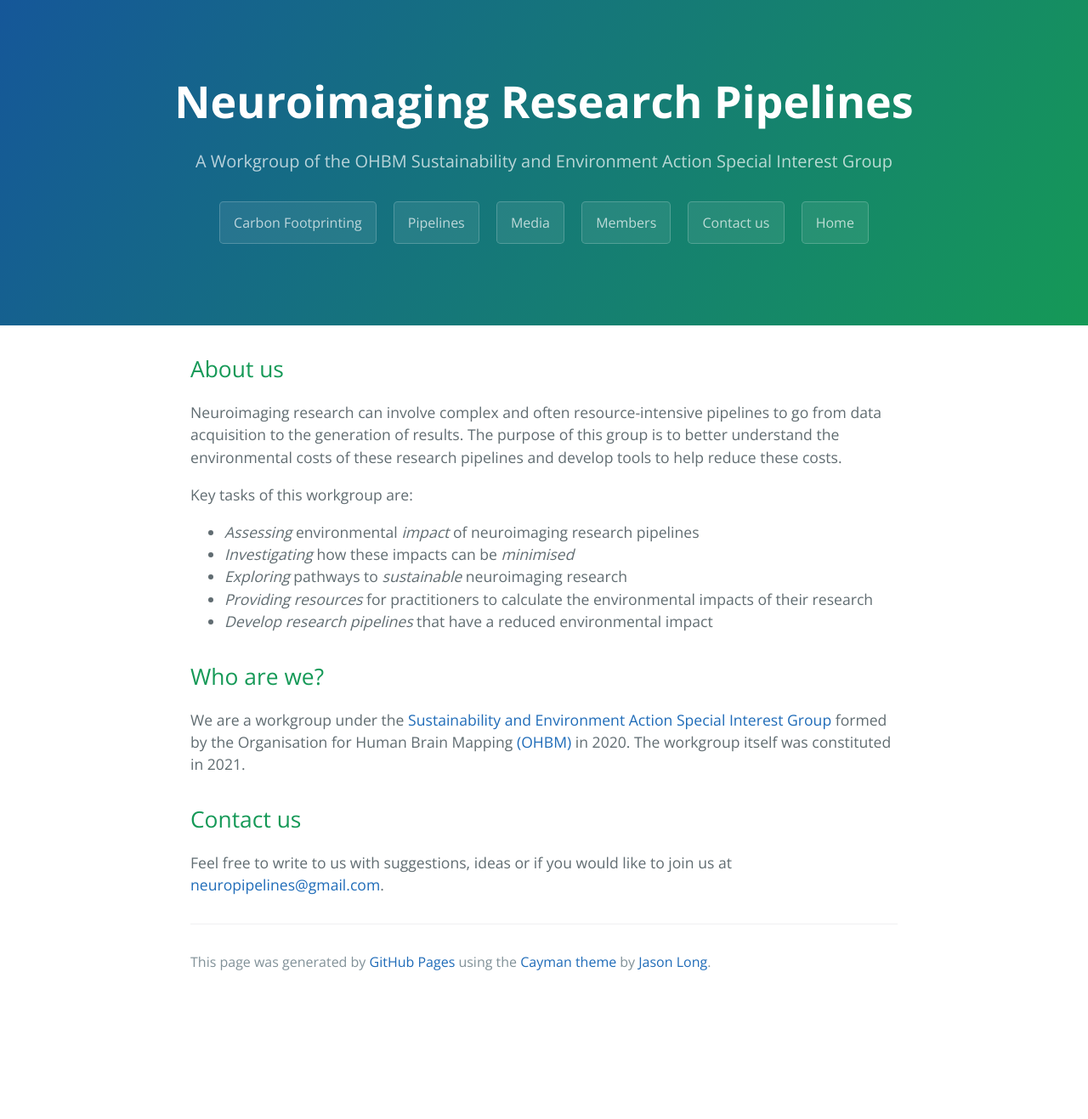
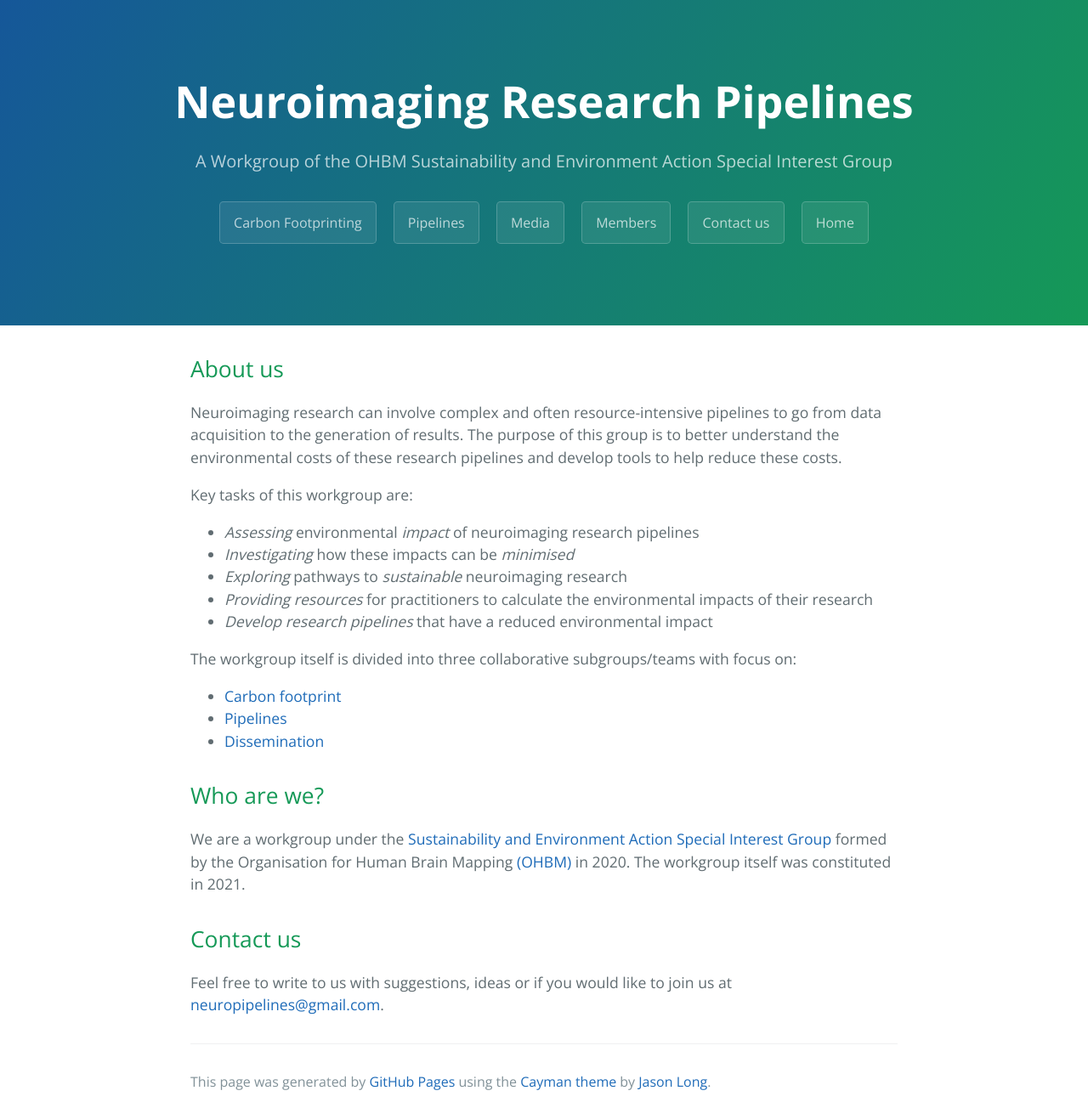
Before and after one commit to neuropipelines/neuropipelines.github.io, a Jekyll site: the page built from index.md, in a window 1280 px wide. Shown: the whole page at 85% size. Built offline with Jekyll 4.4.1, drawn with Linux system fonts in a browser that asks for light colours; before the commit the page ends 1176 px from its top, so only the background shows below that.

Commit message:
Add teams

```diff
--- a/index.md
+++ b/index.md
@@ -15,6 +15,11 @@ Key tasks of this workgroup are:
 * *Providing resources* for practitioners to calculate the environmental impacts of their research
 * *Develop research pipelines* that have a reduced environmental impact
 
+The workgroup itself is divided into three collaborative subgroups/teams with focus on:
+* [Carbon footprint ](10carbon)
+* [Pipelines](20pipelines)
+* [Dissemination](40media)
+
 ## Who are we?
 
 We are a workgroup under the [Sustainability and Environment Action Special Interest Group](https://ohbm-environment.org/) formed by the Organisation for Human Brain Mapping [(OHBM)](https://www.humanbrainmapping.org/) in 2020. The workgroup itself was constituted in 2021.
```
